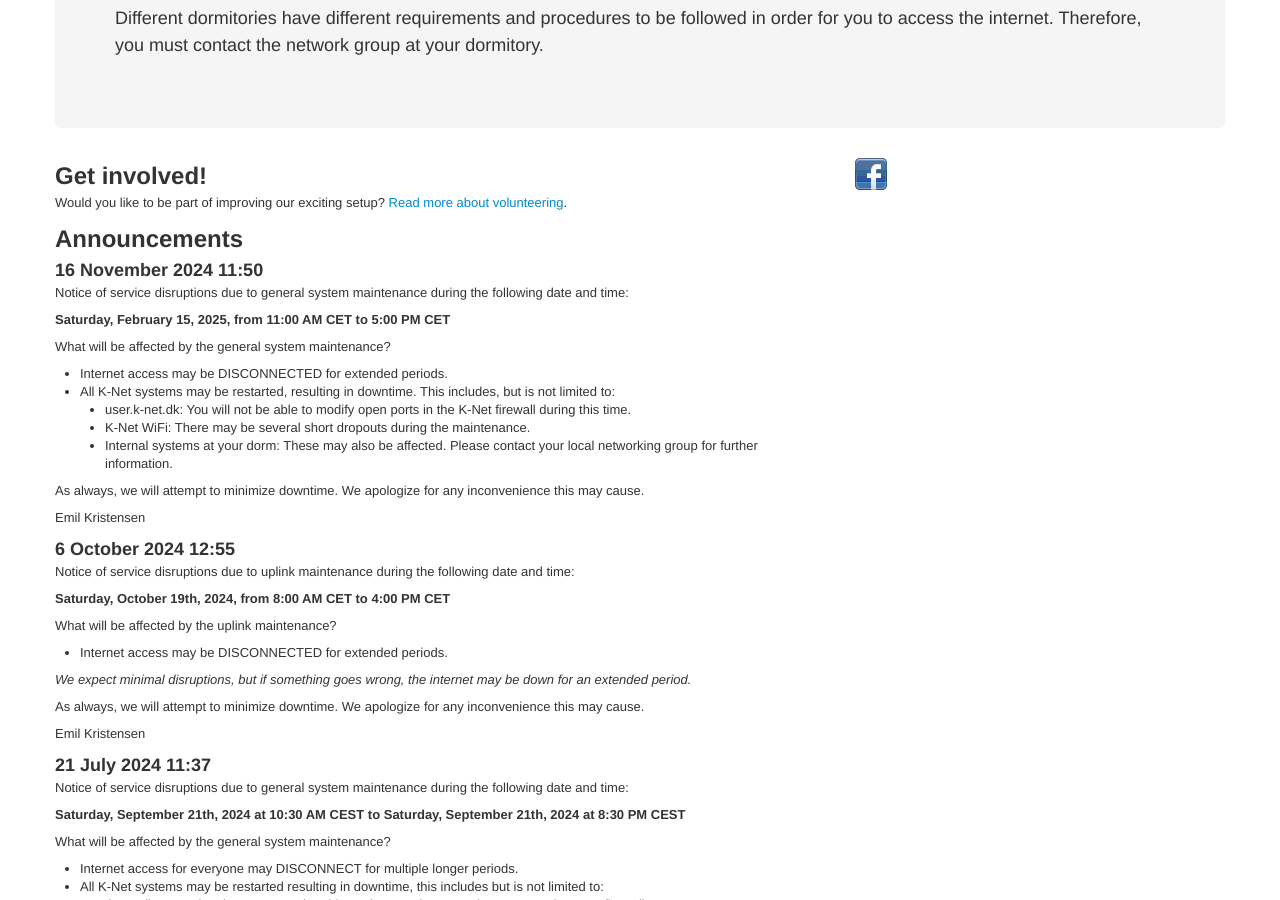
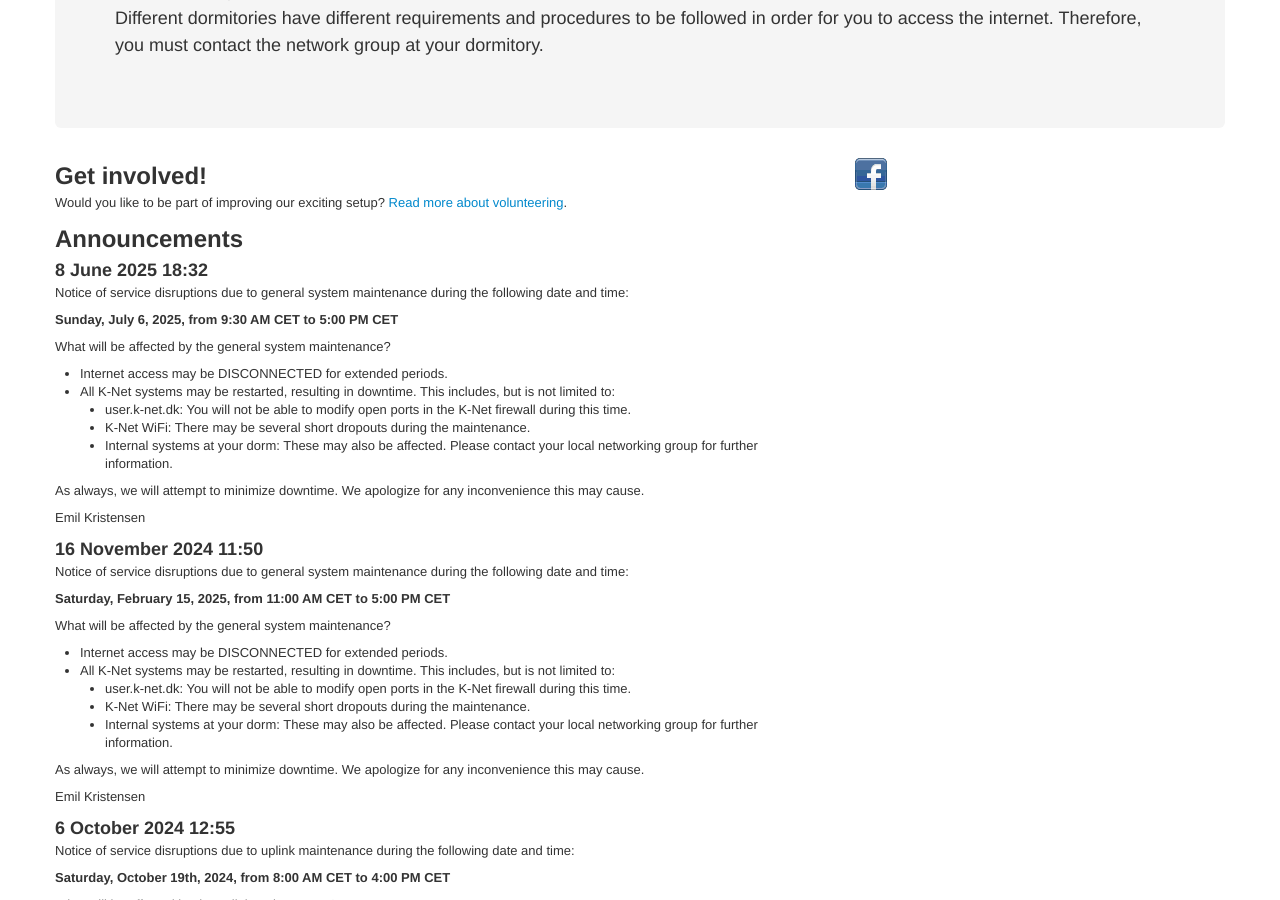
Before and after one commit to knetsystem/homepage, a Jekyll site: the page built from index.markdown, in a window 1280 px wide and 900 px high, scrolled down 328 px. Built offline with Jekyll 4.4.1, drawn with Linux system fonts in a browser that asks for light colours.

Commit message:
New service window
Signed-off-by: Emil Kristensen <eKristensen@users.noreply.github.com>

```diff
--- a/index.markdown
+++ b/index.markdown
@@ -20,6 +20,22 @@
 
 
         <h2>Announcements</h2>
+
+    <h3>8 June 2025 18:32</h3>
+    <p>Notice of service disruptions due to general system maintenance during the following date and time:</p>
+    <p><b>Sunday, July 6, 2025, from 9:30 AM CET to 5:00 PM CET</b></p>
+    <p>What will be affected by the general system maintenance?</p>
+    <ul>
+      <li>Internet access may be DISCONNECTED for extended periods.</li>
+      <li>All K-Net systems may be restarted, resulting in downtime. This includes, but is not limited to:</li>
+      <ul>
+          <li>user.k-net.dk: You will not be able to modify open ports in the K-Net firewall during this time.</li>
+          <li>K-Net WiFi: There may be several short dropouts during the maintenance.</li>
+          <li>Internal systems at your dorm: These may also be affected. Please contact your local networking group for further information.</li>
+      </ul>
+    </ul>
+    <p>As always, we will attempt to minimize downtime. We apologize for any inconvenience this may cause.</p>
+    <p>Emil Kristensen</p>
 
     <h3>16 November 2024 11:50</h3>
     <p>Notice of service disruptions due to general system maintenance during the following date and time:</p>
```
